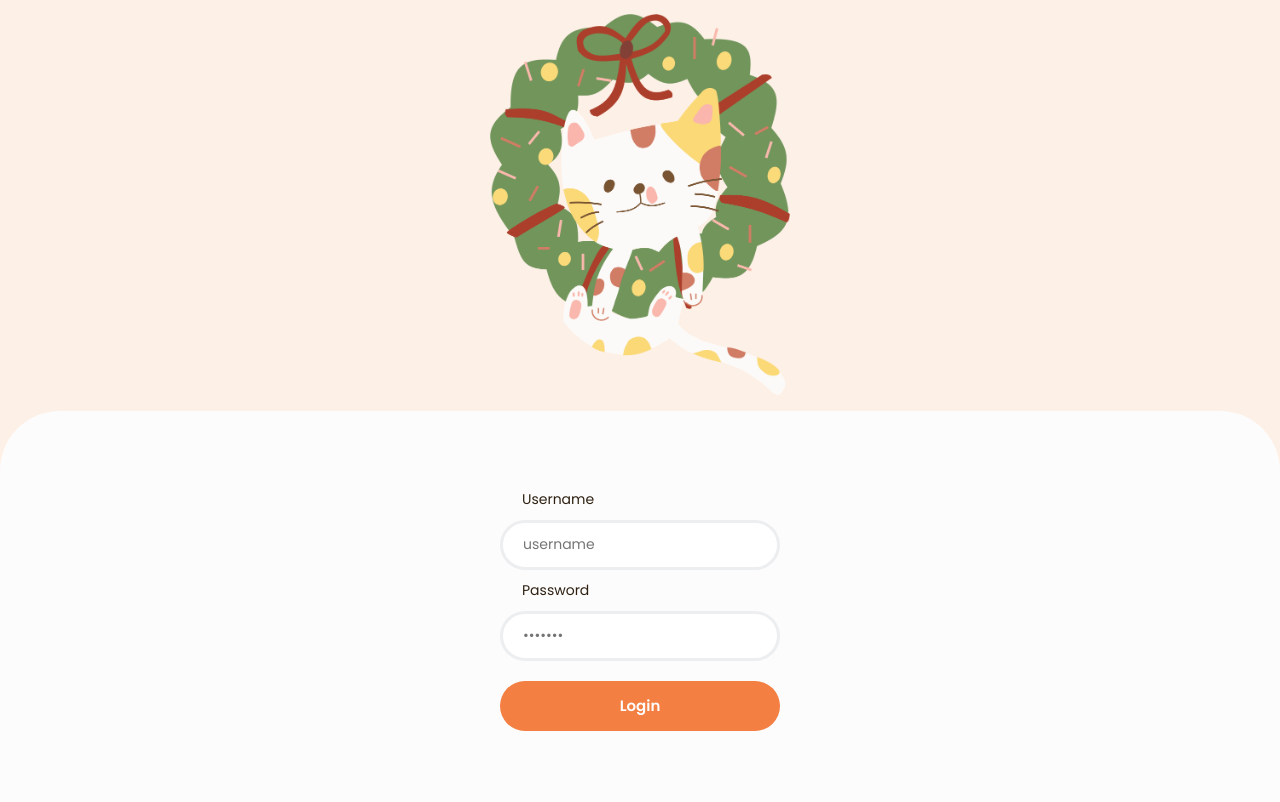
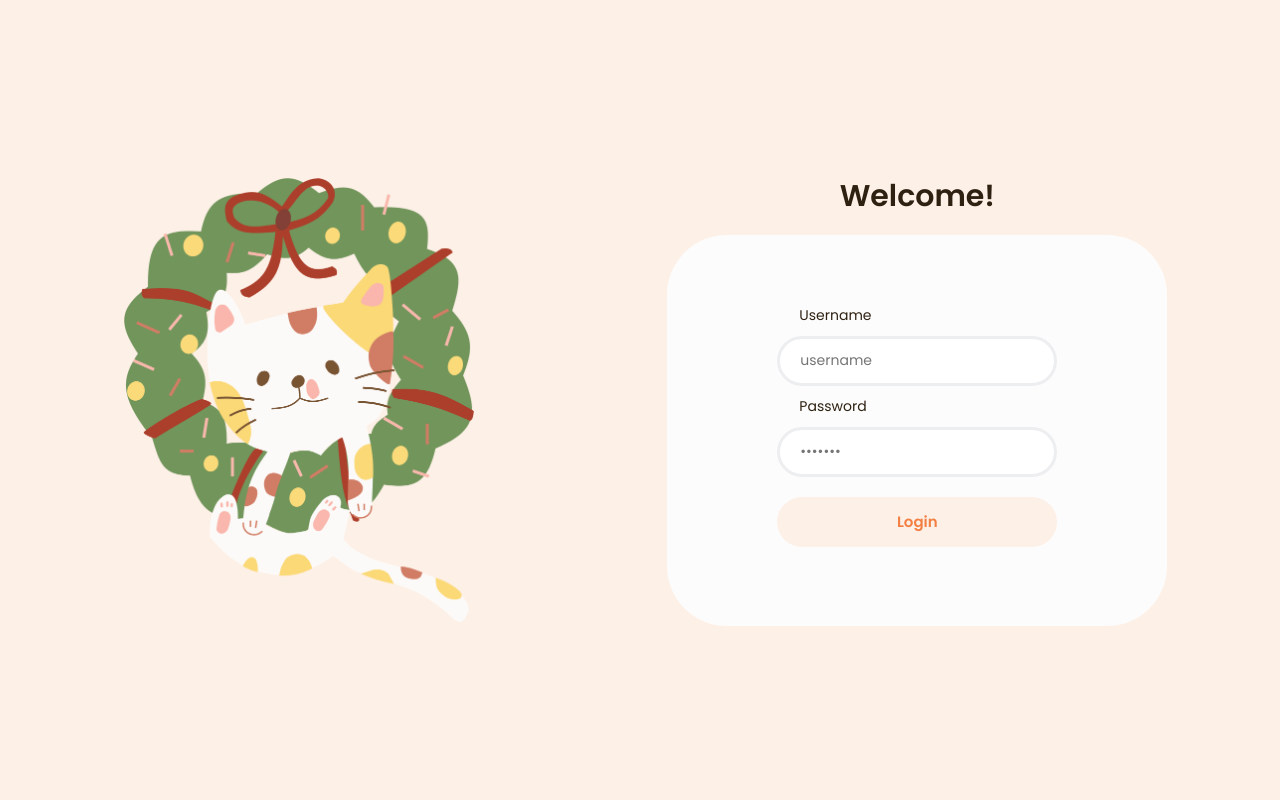
Before and after one commit to luvale/E-Commerce, an Angular app in the folder E-Commerce/: page / in a window 1280 px wide. In both pictures the pointer is over the button "Login". Built offline with nearby package versions, Linux system fonts and the light colour scheme.

Commit message:
focus on inputs and hover on button

```diff
--- a/E-Commerce/src/app/views/home/home.component.html
+++ b/E-Commerce/src/app/views/home/home.component.html
@@ -2,5 +2,7 @@
 <app-search (searchEmitter)="search = $event"></app-search>
 <app-categories (sendCategory)="category = $event"></app-categories>
 <app-cards-products [getSearch]="search" [getCategory]="category"></app-cards-products>
+<div>
 <app-nav></app-nav>
+</div>
 </section>
--- a/E-Commerce/src/app/views/login/login.component.css
+++ b/E-Commerce/src/app/views/login/login.component.css
@@ -49,6 +49,9 @@ h2{
   font-size: 14px;
   padding-left: 20px;
 }
+.inputs:focus{
+  background-color: var(--gray);
+}
 button{
   margin: 10px;
   border:none;
@@ -60,7 +63,11 @@ button{
   font-size: 15px;
   font-weight: 600;
 }
-button
+button:hover{
+  transition: .3s;
+  color: var(--orange);
+  background-color: var(--pink);
+}
 
 @media (min-width : 870px){
   #view{
```
